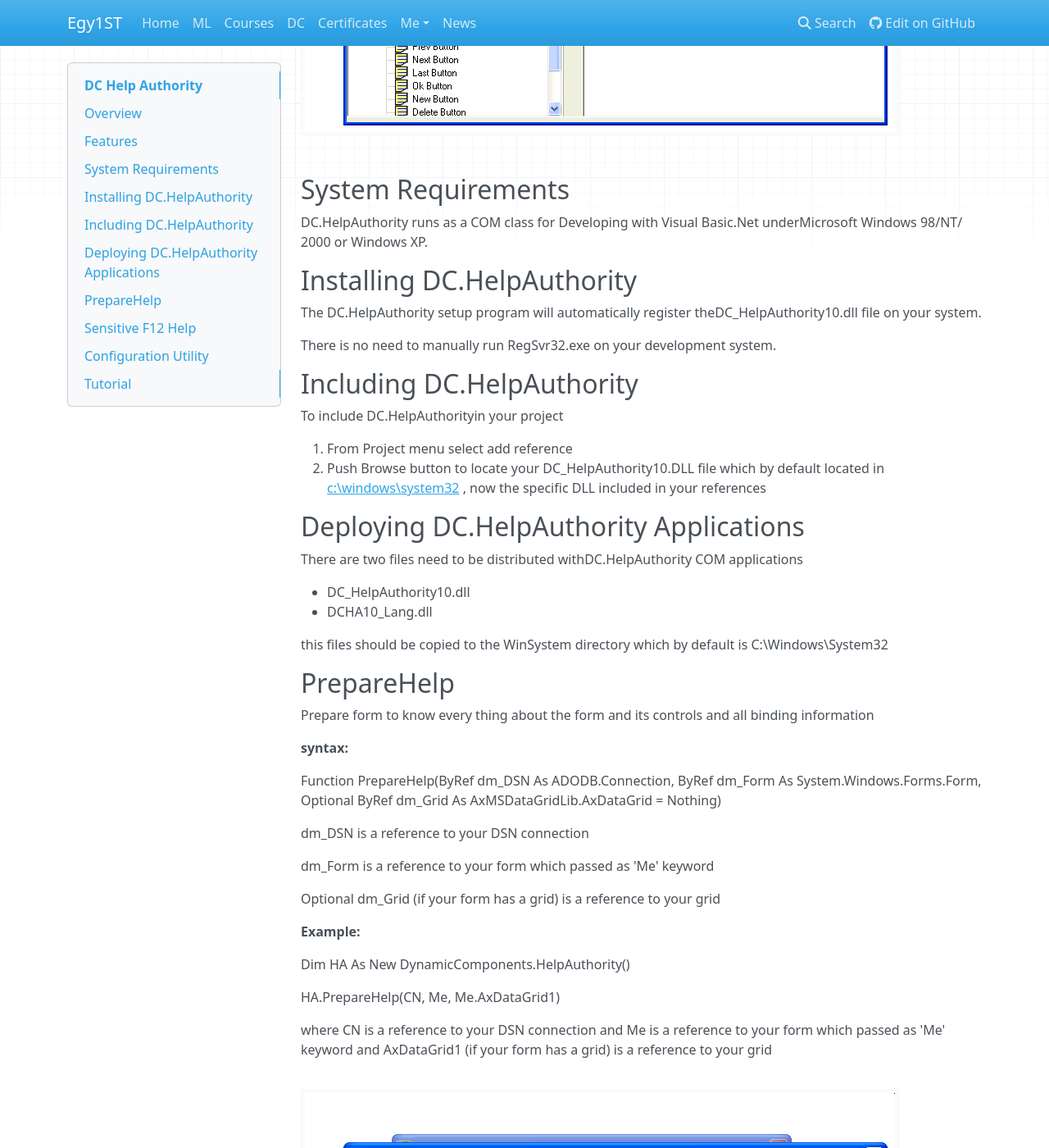
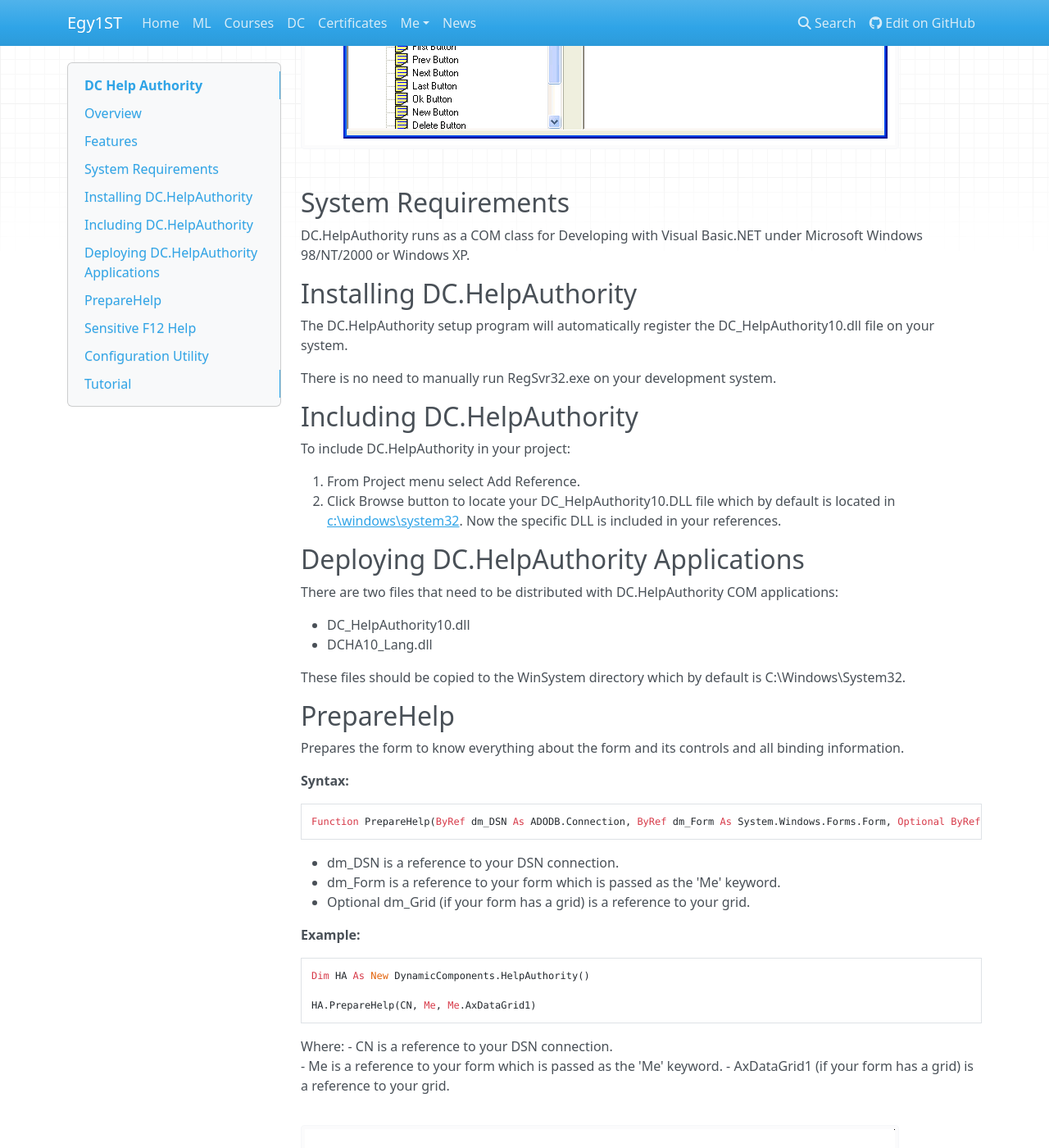
Before and after one commit to egy1st/zerobytes-mkdocs, an MkDocs documentation site: the page built from docs/dc/help-authority/index.md, in a window 1280 px wide and 1400 px high, scrolled down 919 px. Shown: the whole window at 82% size. Built offline with MkDocs 1.6.1, drawn with Linux system fonts in a browser that asks for light colours; nearby versions of some CDN libraries; some of the changed text lies outside the part shown.

Commit message:
Update index.md

````diff
--- a/docs/dc/help-authority/index.md
+++ b/docs/dc/help-authority/index.md
@@ -1,129 +1,132 @@
-DC Help Authority
-====================
+# DC Help Authority
 
-Overview
----------
+## Overview
 
-DC.HelpAuthority is a COM based component that allows you to assign a sensitive help for every control in within your form or even every column in your grid
+DC.HelpAuthority is a COM based component that allows you to assign sensitive help for every control within your form or even every column in your grid.
 
-DC.HelpAuthority may be used with any developing language support COM based application like Visual Basic,Visual C++,Borland C++,Delphi and others ..
+DC.HelpAuthority may be used with any developing language that supports COM based applications like Visual Basic, Visual C++, Borland C++, Delphi and others.
 
-EgyFirst has done a lot of work for you. now you can develop your application and make it comprehensive by supporting it with your sensitive help
+EgyFirst has done a lot of work for you. Now you can develop your application and make it comprehensive by supporting it with your sensitive help.
 
-## **Features**
-DC.HelpAuthority enables you to put the finish touch to your application by adding sensetive help to every control in your form , any column in your grid
-when you press F12 key this will trigger your sensitive help for focused control or column
+## Features
+
+DC.HelpAuthority enables you to put the finishing touch on your application by adding sensitive help to every control in your form, any column in your grid. When you press the F12 key this will trigger your sensitive help for the focused control or column.
 
 **Example:**
 
+```vb
 Dim HA As New DynamicComponents.HelpAuthority()
 
-HA.[PrepareHelp](#chmtopic8)(CN, Me, Me.AxDataGrid1)
+HA.PrepareHelp(CN, Me, Me.AxDataGrid1)
+```
 
-![](images/Aspose.Words.ae3310bc-06aa-44b7-b32c-bb0578e2b47e.002.png)
+![help authority](images/Aspose.Words.ae3310bc-06aa-44b7-b32c-bb0578e2b47e.002.png)
+
+## System Requirements
+
+DC.HelpAuthority runs as a COM class for Developing with Visual Basic.NET under Microsoft Windows 98/NT/2000 or Windows XP.
+
+## Installing DC.HelpAuthority
+
+The DC.HelpAuthority setup program will automatically register the DC_HelpAuthority10.dll file on your system.
+
+There is no need to manually run RegSvr32.exe on your development system.
+
+## Including DC.HelpAuthority
+
+To include DC.HelpAuthority in your project:
+
+1. From Project menu select Add Reference.
+2. Click Browse button to locate your DC_HelpAuthority10.DLL file which by default is located in [c:\windows\system32](file:///c:/windows/system32). Now the specific DLL is included in your references.
 
 
-## **System Requirements**
-DC.HelpAuthority runs as a COM class for Developing with Visual Basic.Net underMicrosoft Windows 98/NT/ 2000 or Windows XP.
+## Deploying DC.HelpAuthority Applications
 
+There are two files that need to be distributed with DC.HelpAuthority COM applications:
 
-## **Installing DC.HelpAuthority**
-The DC.HelpAuthority setup program will automatically register theDC\_HelpAuthority10.dll file on your system.
+- DC_HelpAuthority10.dll
+- DCHA10_Lang.dll
 
-There is no need to manually run RegSvr32.exe on your development system.
-## **Including DC.HelpAuthority**
+These files should be copied to the WinSystem directory which by default is C:\Windows\System32.
 
-To include DC.HelpAuthorityin your project
+## PrepareHelp
 
-1. From Project menu select add reference
-1. Push Browse button to locate your DC\_HelpAuthority10.DLL file which by default located in [c:\windows\system32](file:///c:/windows/system32) , now the specific DLL included in your references
+Prepares the form to know everything about the form and its controls and all binding information.
 
+**Syntax:**
 
-## **Deploying DC.HelpAuthority Applications**
+```vb
+Function PrepareHelp(ByRef dm_DSN As ADODB.Connection, ByRef dm_Form As System.Windows.Forms.Form, Optional ByRef dm_Grid As AxMSDataGridLib.AxDataGrid = Nothing)
+```
 
-There are two files need to be distributed withDC.HelpAuthority COM applications
-
-- DC\_HelpAuthority10.dll
-- DCHA10\_Lang.dll
-
-this files should be copied to the WinSystem directory which by default is C:\Windows\System32
-## **PrepareHelp**
-
-Prepare form to know every thing about the form and its controls and all binding information
-
-**syntax:**
-
-Function PrepareHelp(ByRef dm\_DSN As ADODB.Connection, ByRef dm\_Form As System.Windows.Forms.Form, Optional ByRef dm\_Grid As AxMSDataGridLib.AxDataGrid = Nothing)
-
-dm\_DSN is a reference to your DSN connection
-
-dm\_Form is a reference to your form which passed as 'Me' keyword
-
-Optional dm\_Grid (if your form has a grid) is a reference to your grid
+- dm_DSN is a reference to your DSN connection.
+- dm_Form is a reference to your form which is passed as the 'Me' keyword.
+- Optional dm_Grid (if your form has a grid) is a reference to your grid.
 
 
 **Example:**
 
+```vb
 Dim HA As New DynamicComponents.HelpAuthority()
 
 HA.PrepareHelp(CN, Me, Me.AxDataGrid1)
+```
 
-where CN  is a reference to your DSN connection
-and Me is a reference to your form which passed as 'Me' keyword
-and AxDataGrid1 (if your form has a grid) is a reference to your grid
+Where:
+- CN is a reference to your DSN connection.
+- Me is a reference to your form which is passed as the 'Me' keyword.
+- AxDataGrid1 (if your form has a grid) is a reference to your grid.
 
 
+![help authority](images/Aspose.Words.ae3310bc-06aa-44b7-b32c-bb0578e2b47e.002.png)
 
-![](images/Aspose.Words.ae3310bc-06aa-44b7-b32c-bb0578e2b47e.002.png)
-## **Sensitive F12 Help**
-When you press F12 Key , this trigger a sensitive help ,this require
+## Sensitive F12 Help
 
-1. Create a new table , name it "Help" and put it in your database
-1. create 4 fields as specified
+When you press the F12 Key, this triggers sensitive help. This requires:
 
-|Name|Type|Length|
-| :- | :- | :- |
-|Tag|Text|50|
-|Id|Text|50|
-|Description|Text|50|
-|Contents|Memo||
+1. Create a new table, name it "Help" and put it in your database.
+2. Create 4 fields as specified:
 
-3. Fill Tag field with your [Form Tag](JavaScript:popup.TextPopup\(popuptxt1,popupfont1,9,9,-1,-1\))
+| Name | Type | Length |
+|-|-|-|
+| Tag | Text | 50 |
+| Id | Text | 50 |
+| Description | Text | 50 |
+| Contents | Memo | |
 
-4. Fill Id Field with your control name
+3. Fill Tag field with your [Form Tag](#form-tag).
 
-5. Fill Id Field with DataGrid name followed with underscore character "\_" , which will be something like this
+4. Fill Id Field with your control name.
 
-"axDatagrid\_ProductId"
+5. Fill Id Field with DataGrid name followed with underscore "\_" character, which will be something like:
+   ```
+   axDatagrid_ProductId
+   ```
 
-6. Fill Description field with your control Description
+6. Fill Description field with your control description.
 
-7. Fill Contents field with your supported help for this control
+7. Fill Contents field with your supported help for this control.
 
 **Note:**
 
-To change your form text put form name in both field tag and id
+To change your form text put form name in both Tag and Id fields.
 
-![](images/Aspose.Words.ae3310bc-06aa-44b7-b32c-bb0578e2b47e.002.png)
+![help authority](images/Aspose.Words.ae3310bc-06aa-44b7-b32c-bb0578e2b47e.002.png)
 
 
-## **Configuration Utility**
+## Configuration Utility
 
-We supply you with Configuration Utility which enable you to assign your own language used with DC.HelpAuthority
+We supply a Configuration Utility which enables you to assign your own language used with DC.HelpAuthority.
 
-![](images/Aspose.Words.ae3310bc-06aa-44b7-b32c-bb0578e2b47e.003.png)
-
-
-
+![config utility](images/Aspose.Words.ae3310bc-06aa-44b7-b32c-bb0578e2b47e.003.png)
 
 ## Tutorial
 
-This tutorial describe most of features supported by DC.HelpAuthority
+This tutorial describes most of the features supported by DC.HelpAuthority.
 
-also you can refer to the project example which installed by default into C:\Program Files\Dynamic Components\Help Authority\Tutorial\
+You can also refer to the project example which is installed by default into C:\Program Files\Dynamic Components\Help Authority\Tutorial\.
 
-
-```
+```vb
 Dim HA As New DynamicComponents.HelpAuthority()
 
 Dim CN As New ADODB.Connection()
````
Also changed, not shown: other parts of docs/dc/help-authority/index.md (+11 -13 lines).
